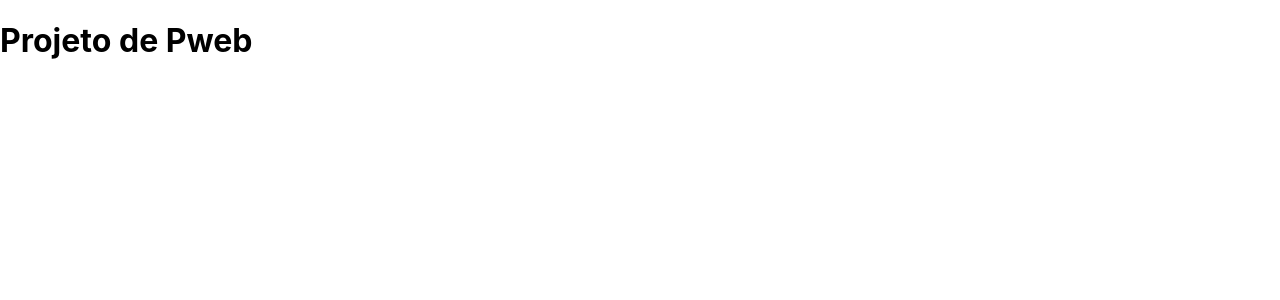
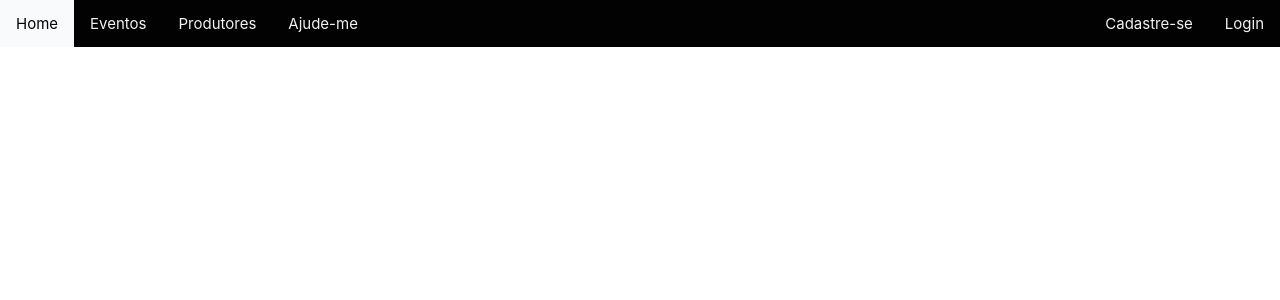
Before and after one commit to LucasSilva01/focus-event, a Next.js app: page / in a window 1280 px wide. Shown: the top 300 px of the page. Built offline with nearby package versions, Linux system fonts and the light colour scheme.

Commit message:
navigation bar added

```diff
--- a/pages/index.js
+++ b/pages/index.js
@@ -1,10 +1,20 @@
-import Head from 'next/head'
 import styles from '../styles/Home.module.css'
 
 export default function Home() {
   return (
-    <div>
-      <h1>Projeto de Pweb</h1>
+    <div className = {styles.navbar}>
+      <a href = "#">Home</a>
+      <a href = "#">Eventos</a>
+      <a href = "#">Produtores</a>
+      <a href = "#">Ajude-me</a>
+
+      <div className = {styles.button}>
+        <span class = "button"><a href = "#">Login</a></span>
+      </div>
+
+      <div className = {styles.login}>
+        <a href = "#">Cadastre-se</a>
+      </div>
     </div>
   )
 }
--- a/styles/Home.module.css
+++ b/styles/Home.module.css
@@ -80,17 +80,7 @@
   margin-top: 3rem;
 }
 
-.card {
-  margin: 1rem;
-  flex-basis: 45%;
-  padding: 1.5rem;
-  text-align: left;
-  color: inherit;
-  text-decoration: none;
-  border: 1px solid #eaeaea;
-  border-radius: 10px;
-  transition: color 0.15s ease, border-color 0.15s ease;
-}
+
 
 .card:hover,
 .card:focus,
@@ -120,3 +110,43 @@
     flex-direction: column;
   }
 }
+
+.navbar{
+  background-color: #020202;
+  overflow: hidden;
+}
+
+.navbar a{
+  float: left;
+  color: #f2f2f2;
+  text-align: left;
+  padding: 14px 16px;
+  font-size: 15px;
+}
+
+.navbar a:hover{
+  background-color: #f8fafc;
+  color:#020202;
+}
+
+
+
+ .card {
+  margin: 1rem;
+  flex-basis: 45%;
+  padding: 1.5rem;
+  text-align: left;
+  color: inherit;
+  text-decoration: none;
+  border: 1px solid #eaeaea;
+  border-radius: 10px;
+  transition: color 0.15s ease, border-color 0.15s ease;
+}
+
+.login{
+  float: right;
+}
+
+.button{
+  float: right;
+}
```
